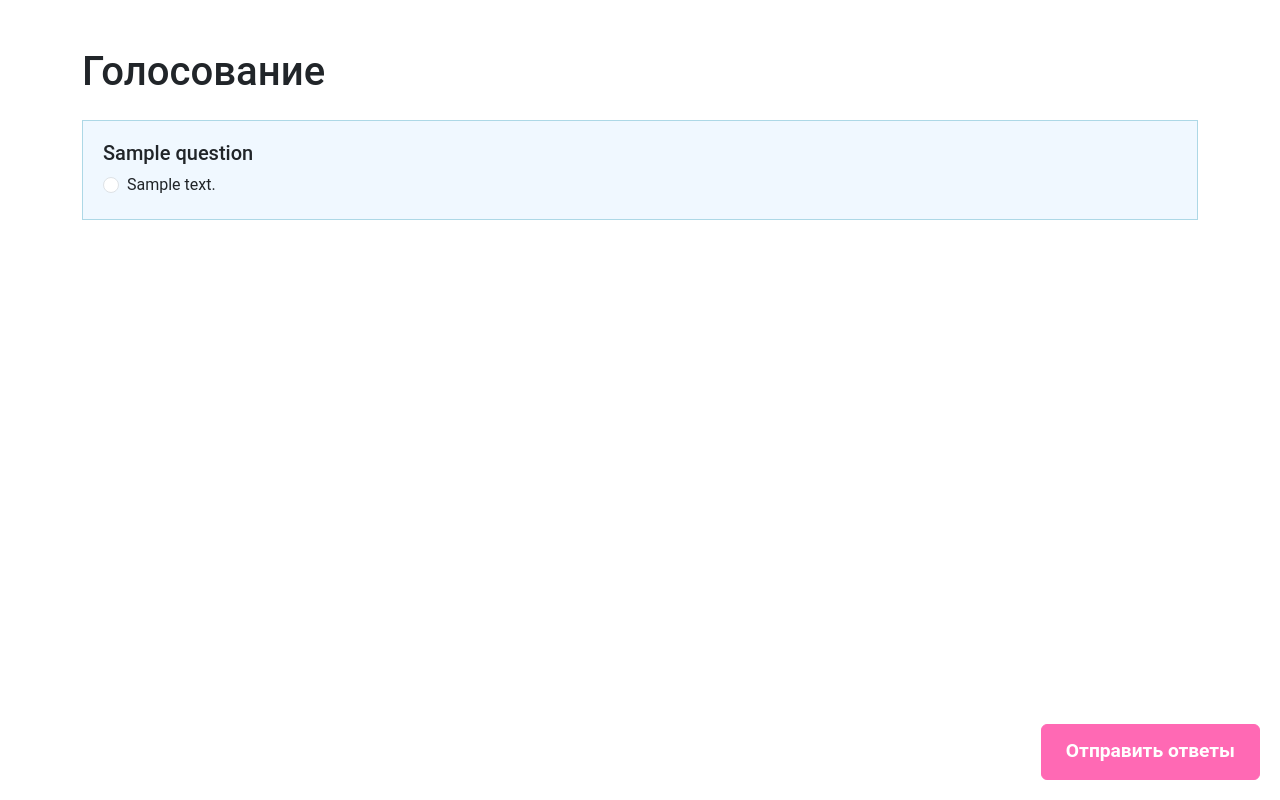
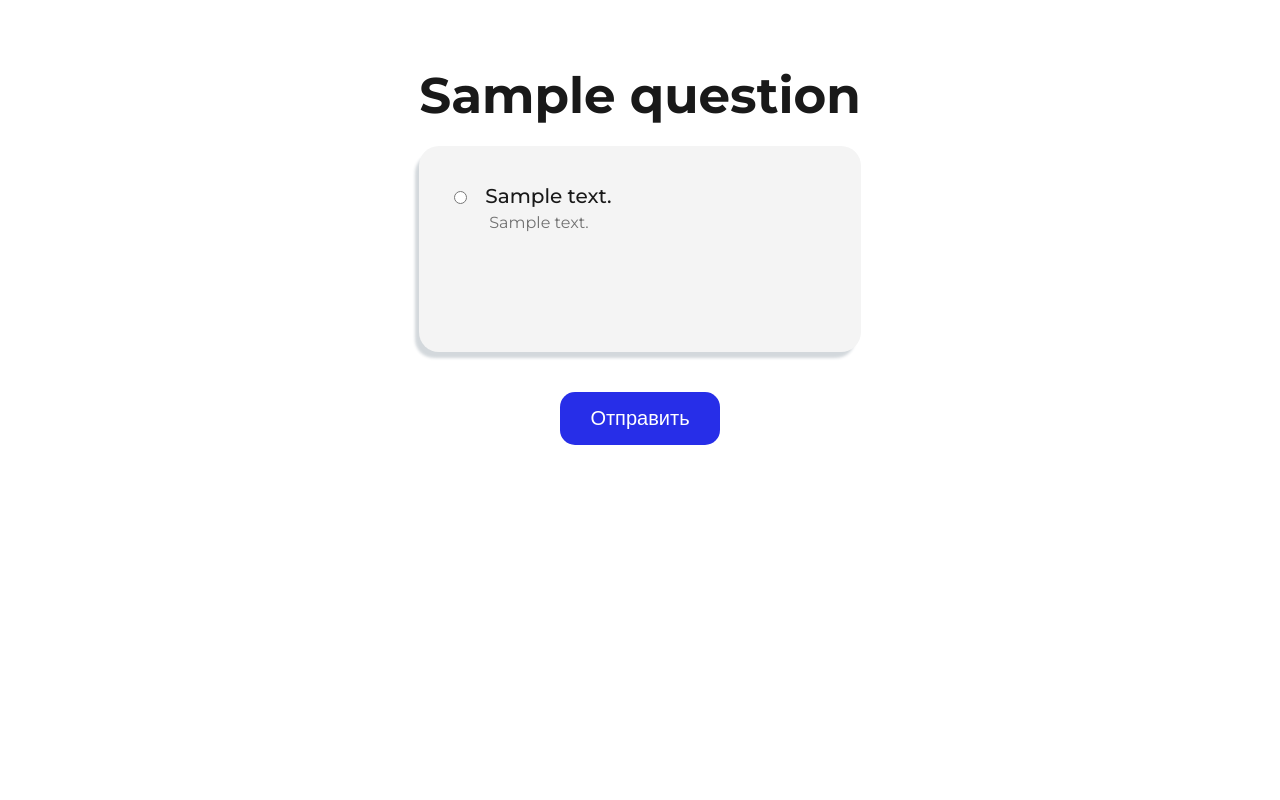
Before and after one commit to ovchinnikovk/hakaton-t1-sdk, a Django app: page / in a window 1280 px wide. Run offline with Django 5.2, Linux system fonts and the light colour scheme; tables that the repository leaves empty hold one stand-in row (values such as "Sample post").

Commit message:
Minimal changes

```diff
--- a/project/apps/base/models.py
+++ b/project/apps/base/models.py
@@ -1,3 +1,4 @@
+from django.contrib.staticfiles.views import serve
 from django.db import models
 from django.contrib.auth.models import AbstractUser
 from django.utils.translation import gettext_lazy as _
@@ -5,7 +6,13 @@ from django.utils.translation import gettext_lazy as _
 
 def validate_non_negative(value):
     if value < 0:
-        raise ValueError(_('Баланс не может быть отрицательным.'))
+        raise ValueError(_('Значение не может быть отрицательным.'))
+
+
+def validate_higher_value(value):
+    if value > 10:
+        raise ValueError(_('Значение не может быть больше 10.'))
+
 
 
 class User(AbstractUser):
@@ -33,13 +40,19 @@ class User(AbstractUser):
 
 
 class Answers(models.Model):
-    title = models.CharField(max_length=250, blank=True, null=True)
     answer = models.CharField(max_length=250, blank=True, null=True)
+    description = models.TextField(blank=True, null=True)
+    priority = models.DecimalField(
+        max_digits=2,
+        decimal_places=0,
+        blank=True, null=True,
+        validators=[validate_higher_value, validate_non_negative]
+    )
 
     created = models.DateTimeField(auto_now_add=True)
     updated = models.DateTimeField(auto_now=True)
 
-    DisplayFields = ['id', 'title', 'answer', 'created', 'updated']
+    DisplayFields = ['id', 'answer', 'description', 'priority', 'created', 'updated']
     SearchableFields = DisplayFields
     FilterFields = ['created', 'updated']
 
@@ -49,11 +62,10 @@ class Answers(models.Model):
         verbose_name_plural = 'Answers'
 
     def __str__(self):
-        return self.answer
+        return self.priority
 
 
 class Questions(models.Model):
-    title = models.CharField(max_length=250, blank=True, null=True)
     number = models.DecimalField(
         max_digits=100,
         decimal_places=0,
@@ -62,11 +74,17 @@ class Questions(models.Model):
     )
     question = models.TextField(blank=True, null=True)
     answers = models.ManyToManyField(Answers, related_name='r_answers', blank=True)
+    priority = models.DecimalField(
+        max_digits=2,
+        decimal_places=0,
+        blank=True, null=True,
+        validators=[validate_higher_value, validate_non_negative]
+    )
 
     created = models.DateTimeField(auto_now_add=True)
     updated = models.DateTimeField(auto_now=True)
 
-    DisplayFields = ['id', 'title', 'number', 'question', 'created', 'updated']
+    DisplayFields = ['id', 'number', 'question', 'priority', 'created', 'updated']
     SearchableFields = DisplayFields
     FilterFields = ['created', 'updated']
 
@@ -77,3 +95,28 @@ class Questions(models.Model):
 
     def __str__(self):
         return self.question
+
+
+class Results(models.Model):
+    option = models.CharField(max_length=250, blank=True, null=True)
+    count = models.DecimalField(
+        max_digits=100,
+        decimal_places=0,
+        blank=True, null=True,
+        validators=[validate_non_negative]
+    )
+
+    created = models.DateTimeField(auto_now_add=True)
+    updated = models.DateTimeField(auto_now=True)
+
+    DisplayFields = ['id', 'option', 'count', 'created', 'updated']
+    SearchableFields = DisplayFields
+    FilterFields = ['created', 'updated']
+
+    class Meta:
+        ordering = ['id', '-updated']
+        verbose_name = 'Result'
+        verbose_name_plural = 'Results'
+
+    def __str__(self):
+        return self.option
--- a/project/apps/base/templates/base/main.htm
+++ b/project/apps/base/templates/base/main.htm
@@ -1,25 +1,25 @@
 {% extends 'index.htm' %}
 {% load static %}
 {% block content %}
-    <div class="container my-5">
-        <h1 class="mb-4">Голосование</h1>
-        <form type="post">
-            {% csrf_token %}
+    <div class="wrapper">
+        <form class="container" type="post" id="vote">
             {% for question in questions %}
-                <div class="question-container">
-                    <h5>{{ question.question }}</h5>
+                <p class="heading">{{ question.question }}</p>
+                <div class="vote_block">
+                    <p class="question"></p>
+                    {% csrf_token %}
                     {% for answer in question.answers.all %}
-                        <div class="form-check">
-                            <input class="form-check-input" type="radio" name="question" id="question1-yes" value="yes">
-                            <label class="form-check-label" for="question1-yes">
-                                {{ answer.answer }}
+                        <div class="option">
+                            <label>
+                                <input type="radio" class="scales" name="scales" value="{{ answer.answer }}">{{ answer.answer }}
                             </label>
+                            <p>{{ answer.description }}</p>
                         </div>
                     {% endfor %}
                 </div>
             {% endfor %}
-            <div class="voting-btn">
-                <button type="submit" class="btn btn-primary">Отправить ответы</button>
+            <div class="btn_block">
+                <button form="vote" type="submit" class="submit_btn">Отправить</button>
             </div>
         </form>
     </div>
--- a/project/apps/base/urls.py
+++ b/project/apps/base/urls.py
@@ -3,4 +3,5 @@ from . import views
 
 urlpatterns = [
     path('', views.main, name='main'),
+    path('post_order/', views.post_order, name='post_order'),
 ]
--- a/project/apps/base/views.py
+++ b/project/apps/base/views.py
@@ -1,8 +1,36 @@
+import json
+from itertools import count
+
+from django.http import JsonResponse
 from django.shortcuts import render
+from django.views.decorators.csrf import csrf_exempt
 from . import models
+
 
 def main(request):
     questions = models.Questions.objects.all()
 
     context = {'questions': questions}
     return render(request, template_name='base/main.htm', context=context)
+
+
+@csrf_exempt
+def post_order(request):
+    if request.method == 'POST':
+        try:
+            data = json.loads(request.body)
+            option = data.get('option')
+
+            existing_model, created = models.Results.objects.get_or_create(
+                option=option,
+                defaults={'count': 1}
+            )
+
+            if not created:
+                existing_model.count += 1
+                existing_model.save()
+
+            return JsonResponse({'success': True})
+        except (ValueError, KeyError):
+            return JsonResponse({'error': 'Invalid request data'}, status=400)
+    return JsonResponse({'error': 'Invalid request method'}, status=400)
--- a/project/static/assets/css/main.css
+++ b/project/static/assets/css/main.css
@@ -1,36 +1,107 @@
-* {
+@import url('https://fonts.googleapis.com/css2?family=Montserrat:ital,wght@0,100..900;1,100..900&display=swap');
+
+html, body{
+    font-family: "Montserrat", sans-serif;
+    color: #191919;
+    height:100%;
+    background-color:#ffffff;
+    font-weight:400;
     margin: 0;
     padding: 0;
-    box-sizing: border-box;
-    text-decoration: none;
-    outline: none;
-    list-style-type: none;
-    font-family: "Roboto", sans-serif;
-    font-weight: 400;
-    font-style: normal;
 }
 
-.voting-btn {
-    position: fixed;
-    bottom: 20px;
-    right: 20px;
+ul{
+    list-style-type: none;
 }
 
-.voting-btn .btn {
-    background-color: #FF69B4;
-    border-color: #FF69B4;
-    font-weight: bold;
-    font-size: 1.2rem;
-    padding: 0.8rem 1.5rem;
+a{
+    text-decoration: none;
+    color:#191919 !important;
 }
 
-.voting-btn .btn:hover {
-    background-color: #FF1493;
+.wrapper{
+    min-height:100%;
+    margin: 0 auto;
+    display: flex;
+    flex-direction: column;
 }
 
-.question-container {
-    padding: 20px;
+.container{
+    padding: 15px;
+    margin: 0 auto;
+    max-width: 1230px;
+}
+
+.heading{
+    font-size: 50px;
+    font-weight: 700;
     margin-bottom: 20px;
-    background-color: #f0f8ff;
-    border: 1px solid #add8e6;
 }
+
+.vote_block{
+    background-color: #F4F4F4;
+    box-shadow: -5px 7px 3px -1px rgba(34, 60, 80, 0.2);
+    border-radius: 20px;
+    padding: 10px 30px 80px 30px;
+}
+
+.question{
+    font-size: 28px;
+    font-weight: 600;
+}
+
+.option{
+    margin-bottom: 40px;
+}
+
+.option label{
+    font-size: 20px;
+    font-weight: 500;
+    display: flex;
+    align-items: center;
+    cursor: pointer;
+    gap: 15px;
+}
+
+.option p{
+    color: #717171;
+    font-size: 16px;
+    margin-left: 40px;
+    margin-top: 5px;
+}
+
+input[type="checkbox"] {
+    accent-color: #272EE8;
+    width: 20px;
+    height: 20px;
+}
+
+.btn_block{
+    text-align: center;
+    width: 100%;
+}
+
+.submit_btn{
+    background-color: #272EE8;
+    padding: 15px 30px;
+    border-radius: 15px;
+    color: white;
+    font-size: 20px;
+    font-weight: 500;
+    outline: none;
+    border: none;
+    cursor: pointer;
+    margin: 40px 0;
+}
+
+@media(max-width:540px){
+    .heading{
+        font-size: 40px;
+    }
+    .question{
+        font-size: 24px;
+    }
+    .vote_block{
+        padding: 10px 20px 20px 20px;
+    }
+}
--- a/project/templates/index.htm
+++ b/project/templates/index.htm
@@ -6,11 +6,12 @@
     <meta name="viewport" content="width=device-width, user-scalable=no, initial-scale=1.0, maximum-scale=1.0, minimum-scale=1.0">
     <meta http-equiv="X-UA-Compatible" content="ie=edge">
     <meta name="description" content="Страница голосования">
+    <meta name="keywords" content="survey, голосование, опросник">
     <meta name="author" content="Der Programmischer Krankenhaus">
+    <link type="text/css" rel="stylesheet" href="{% static 'assets/css/main.css' %}" >
+    <script defer type="application/javascript" rel="script" src="{% static "assets/js/main.js" %}"></script>
+    <link rel="shortcut icon" type="image" href="{% static 'assets/img/icons/avatar.svg' %}">
     <title>Страница голосования</title>
-    <script type="application/javascript" src="https://cdn.jsdelivr.net/npm/bootstrap@5.3.3/dist/js/bootstrap.bundle.min.js" integrity="sha384-YvpcrYf0tY3lHB60NNkmXc5s9fDVZLESaAA55NDzOxhy9GkcIdslK1eN7N6jIeHz" crossorigin="anonymous"></script>
-    <link href="https://cdn.jsdelivr.net/npm/bootstrap@5.3.3/dist/css/bootstrap.min.css" rel="stylesheet" integrity="sha384-QWTKZyjpPEjISv5WaRU9OFeRpok6YctnYmDr5pNlyT2bRjXh0JMhjY6hW+ALEwIH" crossorigin="anonymous">
-    <link type="text/css" rel="stylesheet" href="{% static 'assets/css/main.css' %}" >
 </head>
 <body>
     {% block content %}
```
Also changed, not shown: project/apps/base/admin.py (+7 -0 lines), project/static/assets/js/main.js (+42 -0 lines), 1 other file.
